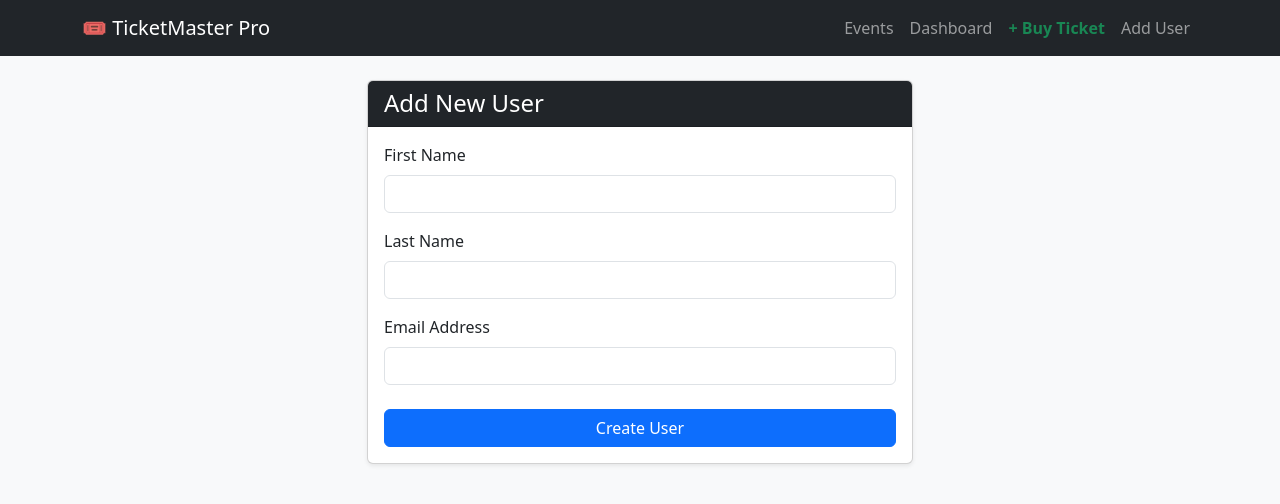
After one commit to Isonzo/ticketing_system, a Flask app: page /add_user in a window 1280 px wide. The commit adds this page. Shown: the top 504 px of the page. Run offline with Flask 3, Linux system fonts and the light colour scheme.

Commit message:
User create for a finalization of features

```diff
--- a/app.py
+++ b/app.py
@@ -111,6 +111,36 @@ def buy_ticket():
 
     return render_template('buy_ticket.html', users=users, events=events, error=error_message)
 
+@app.route('/add_user', methods=['GET', 'POST'])
+def add_user():
+    error_message = None
+    success_message = None
+
+    if request.method == 'POST':
+        first_name = request.form.get('first_name')
+        last_name = request.form.get('last_name')
+        email = request.form.get('email')
+
+        if not first_name or not last_name or not email:
+            error_message = "All fields are required."
+        else:
+            conn = get_db_connection()
+            try:
+                # Attempt to insert the new user
+                conn.execute('''
+                    INSERT INTO Users (first_name, last_name, email)
+                    VALUES (?, ?, ?)
+                ''', (first_name, last_name, email))
+                conn.commit()
+                success_message = f"User {first_name} {last_name} added successfully!"
+            except sqlite3.IntegrityError:
+                # email is unique!
+                error_message = "A user with that email address already exists."
+            finally:
+                conn.close()
+
+    return render_template('add_user.html', error=error_message, success=success_message)
+
 # Run the application in debug mode
 if __name__ == '__main__':
     # Debug=True means the server will auto-reload upon change
--- /dev/null
+++ b/templates/add_user.html
@@ -0,0 +1,42 @@
+{% extends 'base.html' %}
+
+{% block content %}
+<div class="row justify-content-center">
+    <div class="col-md-6">
+        <div class="card shadow-sm">
+            <div class="card-header bg-dark text-white">
+                <h4 class="mb-0">Add New User</h4>
+            </div>
+            <div class="card-body">
+
+                {% if error %}
+                <div class="alert alert-danger">{{ error }}</div>
+                {% endif %}
+
+                {% if success %}
+                <div class="alert alert-success">{{ success }}</div>
+                {% endif %}
+
+                <form method="POST" action="/add_user">
+                    <div class="mb-3">
+                        <label for="first_name" class="form-label">First Name</label>
+                        <input type="text" class="form-control" id="first_name" name="first_name" required>
+                    </div>
+
+                    <div class="mb-3">
+                        <label for="last_name" class="form-label">Last Name</label>
+                        <input type="text" class="form-control" id="last_name" name="last_name" required>
+                    </div>
+
+                    <div class="mb-4">
+                        <label for="email" class="form-label">Email Address</label>
+                        <input type="email" class="form-control" id="email" name="email" required>
+                    </div>
+
+                    <button type="submit" class="btn btn-primary w-100">Create User</button>
+                </form>
+            </div>
+        </div>
+    </div>
+</div>
+{% endblock %}
--- a/templates/base.html
+++ b/templates/base.html
@@ -22,6 +22,9 @@
                     <li class="nav-item">
                         <a class="nav-link text-success fw-bold" href="/buy">+ Buy Ticket</a>
                     </li>
+                    <li class="nav-item">
+                        <a class="nav-link" href="/add_user">Add User</a>
+                    </li>
                 </ul>
             </div>
         </div>
```
Also changed, not shown: AI_LOG.md (+13 -0 lines).
